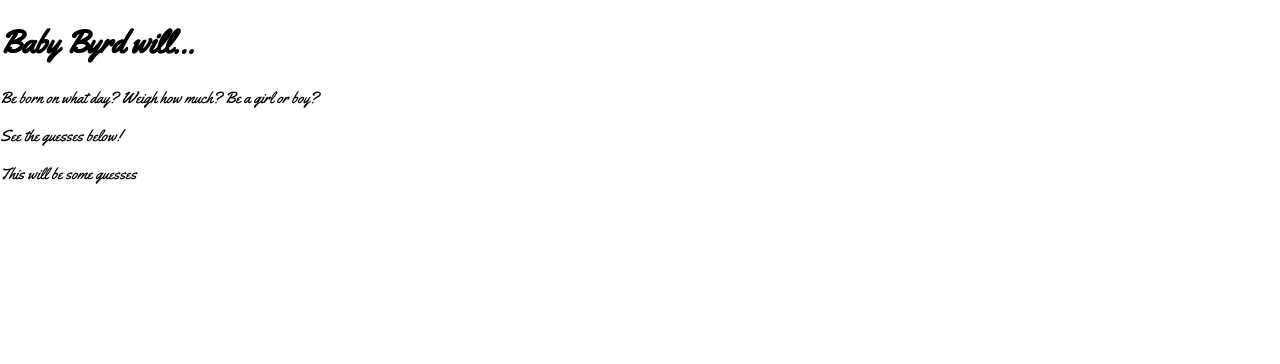
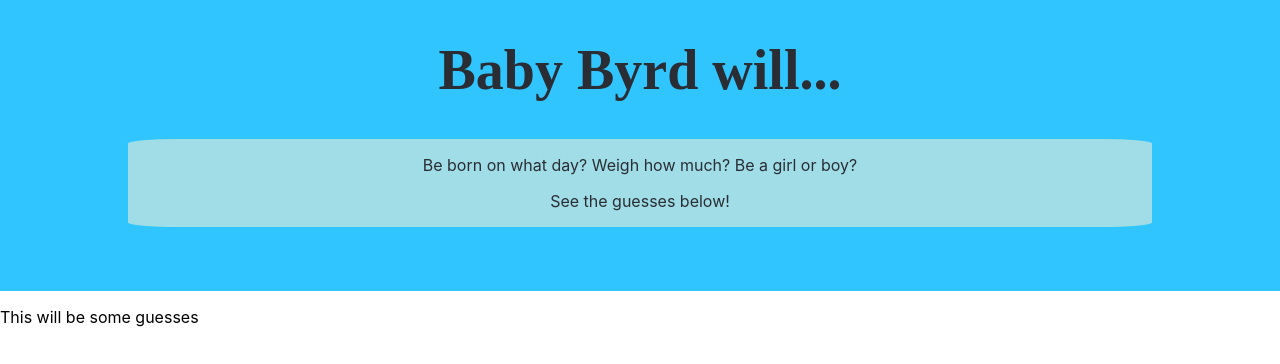
Before and after one commit to ZachBarbre/baby-byrd-game-client, a React (Create React App) app: page / in a window 1280 px wide. Shown: the top 364 px of the page. Built offline with nearby package versions, Linux system fonts and the light colour scheme.

Commit message:
finish header

```diff
--- a/src/App.js
+++ b/src/App.js
@@ -1,15 +1,12 @@
 import React from 'react';
 import Guesses from './components/Guesses';
+import Header from './components/Header';
 
 const App = () => {
 
   return (
     <div className="App">
-      <header className="App-header">
-        <h1>Baby Byrd will...</h1>
-        <p>Be born on what day? Weigh how much? Be a girl or boy?</p>
-        <p>See the guesses below!</p>
-      </header>
+      <Header />
       <Guesses />
     </div>
   );
--- a/src/components/Header.jsx
+++ b/src/components/Header.jsx
@@ -1,17 +1,38 @@
 import React from 'react';
 import styled from 'styled-components';
 
-// const StyledHeader = styled.header`
-//   font:
-// `;
+const StyledHeader = styled.header`
+  display: flex;
+  flex-direction: column;
+  justify-content: center;
+  align-items: center;
+  background-color: var(--primary);
+  color: var(--dark);
+
+  h1 {
+    font-family: 'Yellowtail', cursive;
+    font-size: 3.5rem;
+  }
+
+  .subheader {
+   width: 80%;
+   background-color: var(--primary-light);
+   margin-bottom: 5%;
+   padding: 0 5%;
+   border-radius: 5%;
+   text-align: center;
+  }
+`;
 
 const Header = () => {
   return(
-    <header>
+    <StyledHeader>
       <h1>Baby Byrd will...</h1>
-      <p>Be born on what day? Weigh how much? Be a girl or boy?</p>
-      <p>See the guesses below!</p>
-    </header>
+      <div className="subheader">
+        <p>Be born on what day? Weigh how much? Be a girl or boy?</p>
+        <p>See the guesses below!</p>
+      </div>
+    </StyledHeader>
   );
 };
 
--- a/src/index.css
+++ b/src/index.css
@@ -1,22 +1,40 @@
+:root {
+  --white: #ffffff;
+  --black: #000000;
+  --dark-grey: #2a2d34;
+  --blue: #30c5ff;
+  --light-blue: #a0dde6;
+  --green: #5c946e;
+  --light-green: #80c2af;
+
+  --primary: var(--blue);
+  --primary-light: var(--light-blue);
+  --secondary: var(--green);
+  --secondary-light: var(--light-green);
+  --dark: var(--dark-grey);
+}
+
 @import url('https://fonts.googleapis.com/css2?family=Montserrat&family=Yellowtail&display=swap');
 
+*,
+*:before,
+*:after {
+  box-sizing: inherit;
+  box-sizing: border-box;
+}
+
 body {
-  box-sizing: border-box;
+
   margin: 0;
-  font-family: 'Yellowtail', 'Montserrat', -apple-system, BlinkMacSystemFont, 'Segoe UI', 'Roboto', 'Oxygen',
+  font-family: 'Montserrat', 'Yellowtail', -apple-system, BlinkMacSystemFont, 'Segoe UI', 'Roboto', 'Oxygen',
     'Ubuntu', 'Cantarell', 'Fira Sans', 'Droid Sans', 'Helvetica Neue',
     sans-serif;
   -webkit-font-smoothing: antialiased;
   -moz-osx-font-smoothing: grayscale;
+  font-size: 16px;
 }
 
 code {
   font-family: source-code-pro, Menlo, Monaco, Consolas, 'Courier New',
     monospace;
 }
-
-*,
-*:before,
-*:after {
-  box-sizing: inherit;
-}
```
